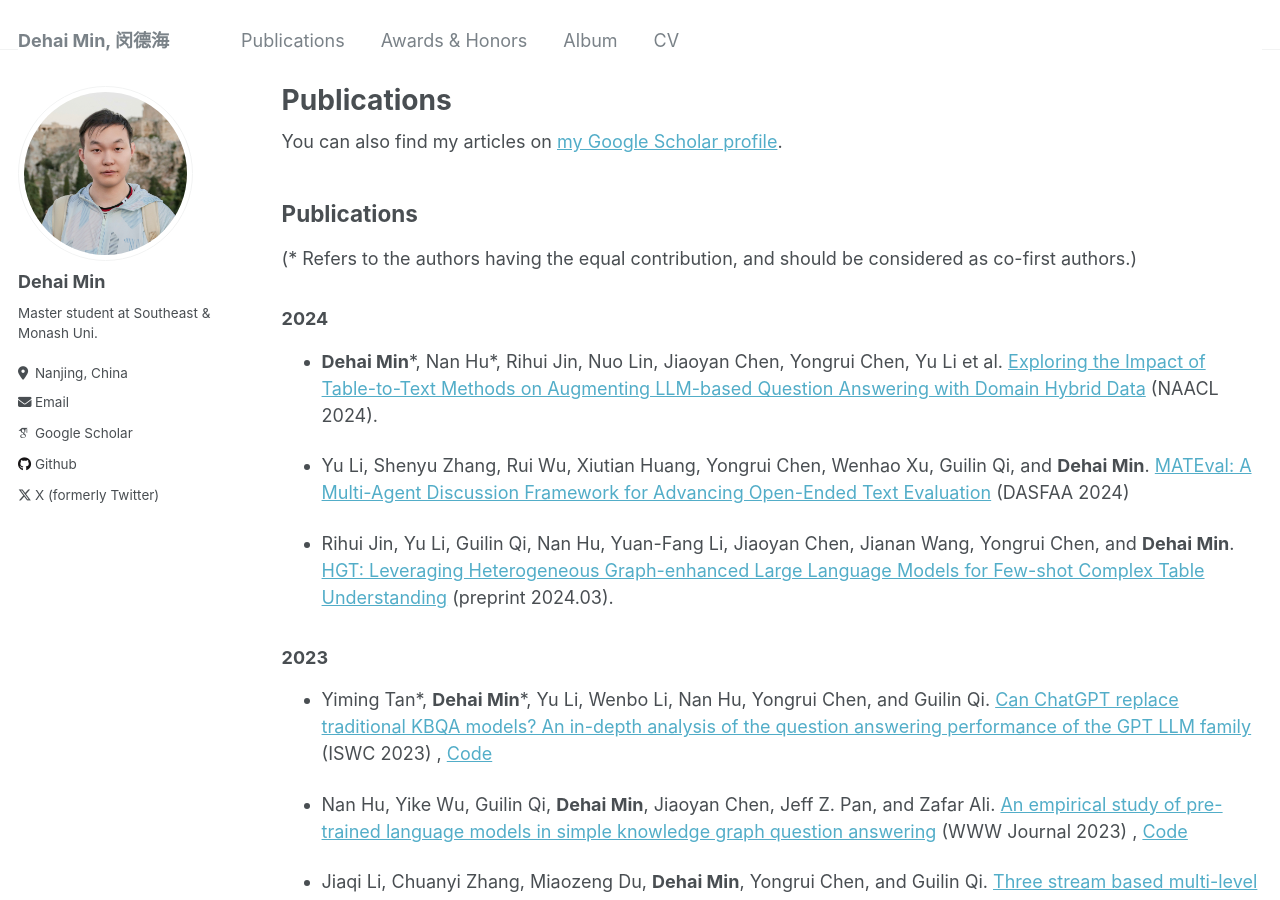
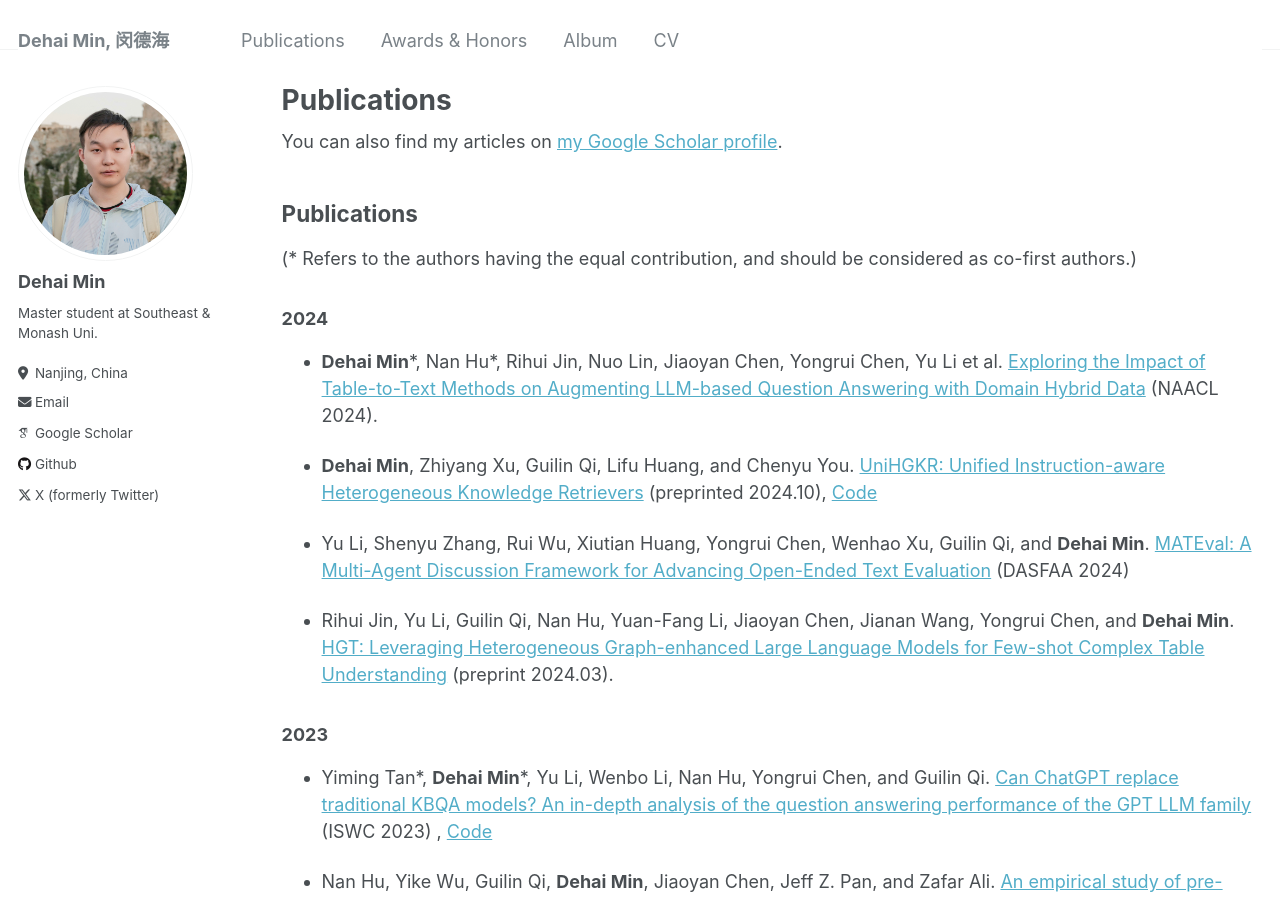
Before and after one commit to ZhishanQ/ZhishanQ.github.io, a Jekyll site: the page built from _pages/publications.md, in a window 1280 px wide and 900 px high. Built offline with Jekyll 4.4.1, drawn with Linux system fonts in a browser that asks for light colours; some web fonts are replaced.

Commit message:
Update publications.md

```diff
--- a/_pages/publications.md
+++ b/_pages/publications.md
@@ -15,6 +15,8 @@ author_profile: true
 ### 2024
 * **Dehai Min**\*, Nan Hu\*, Rihui Jin, Nuo Lin, Jiaoyan Chen, Yongrui Chen, Yu Li et al. [Exploring the Impact of Table-to-Text Methods on Augmenting LLM-based Question Answering with Domain Hybrid Data](https://arxiv.org/abs/2402.12869) (NAACL 2024).
 
+* **Dehai Min**, Zhiyang Xu, Guilin Qi, Lifu Huang, and Chenyu You. [UniHGKR: Unified Instruction-aware Heterogeneous Knowledge Retrievers](https://arxiv.org/abs/2410.20163) (preprinted 2024.10), [Code](https://github.com/ZhishanQ/UniHGKR)
+
 * Yu Li, Shenyu Zhang, Rui Wu, Xiutian Huang, Yongrui Chen, Wenhao Xu, Guilin Qi, and **Dehai Min**. [MATEval: A Multi-Agent Discussion Framework for Advancing Open-Ended Text Evaluation](https://arxiv.org/abs/2403.19305) (DASFAA 2024)
 
 * Rihui Jin, Yu Li, Guilin Qi, Nan Hu, Yuan-Fang Li, Jiaoyan Chen, Jianan Wang, Yongrui Chen, and **Dehai Min**. [HGT: Leveraging Heterogeneous Graph-enhanced Large Language Models for Few-shot Complex Table Understanding](https://arxiv.org/abs/2403.19723) (preprint 2024.03).
```
